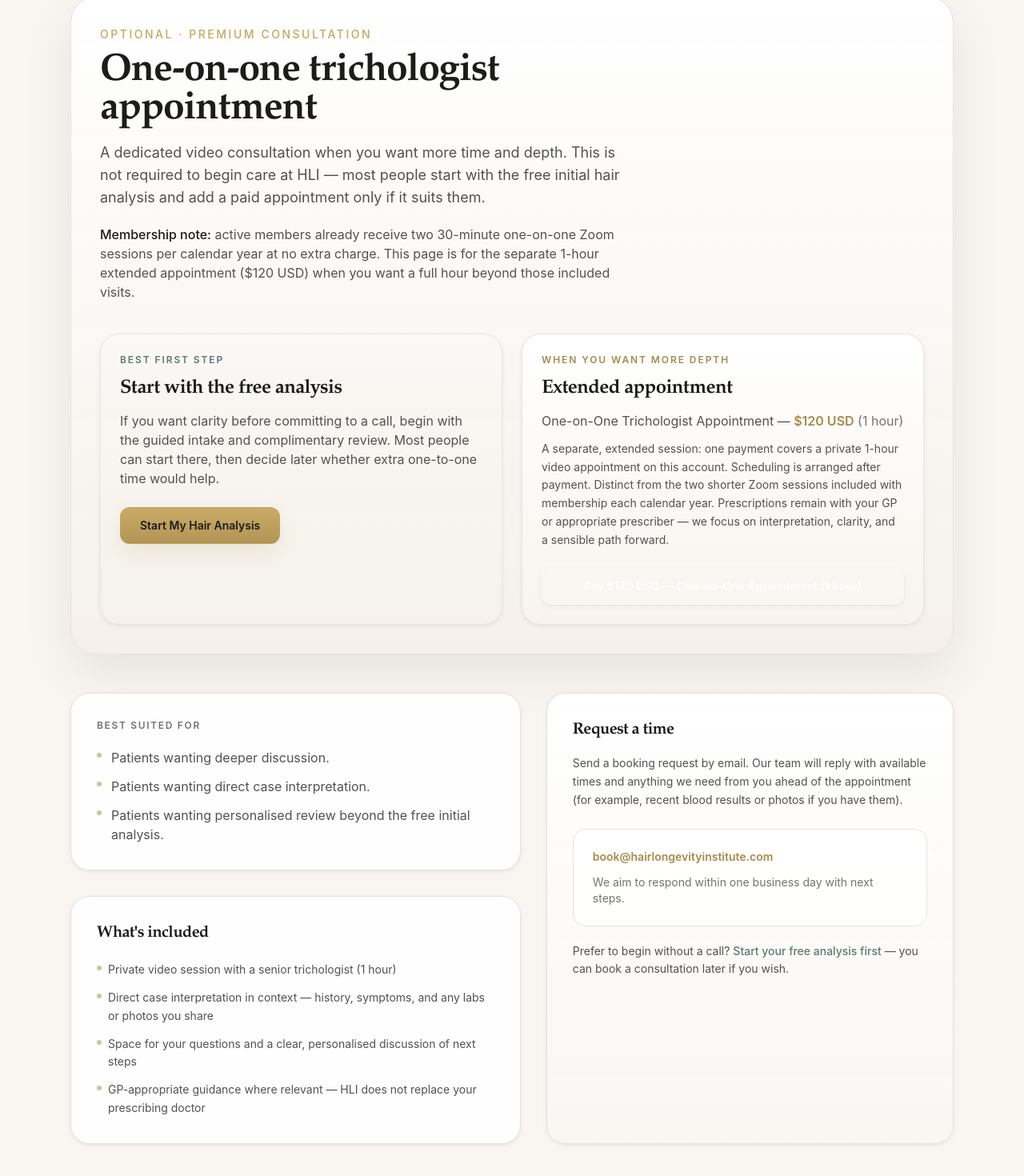
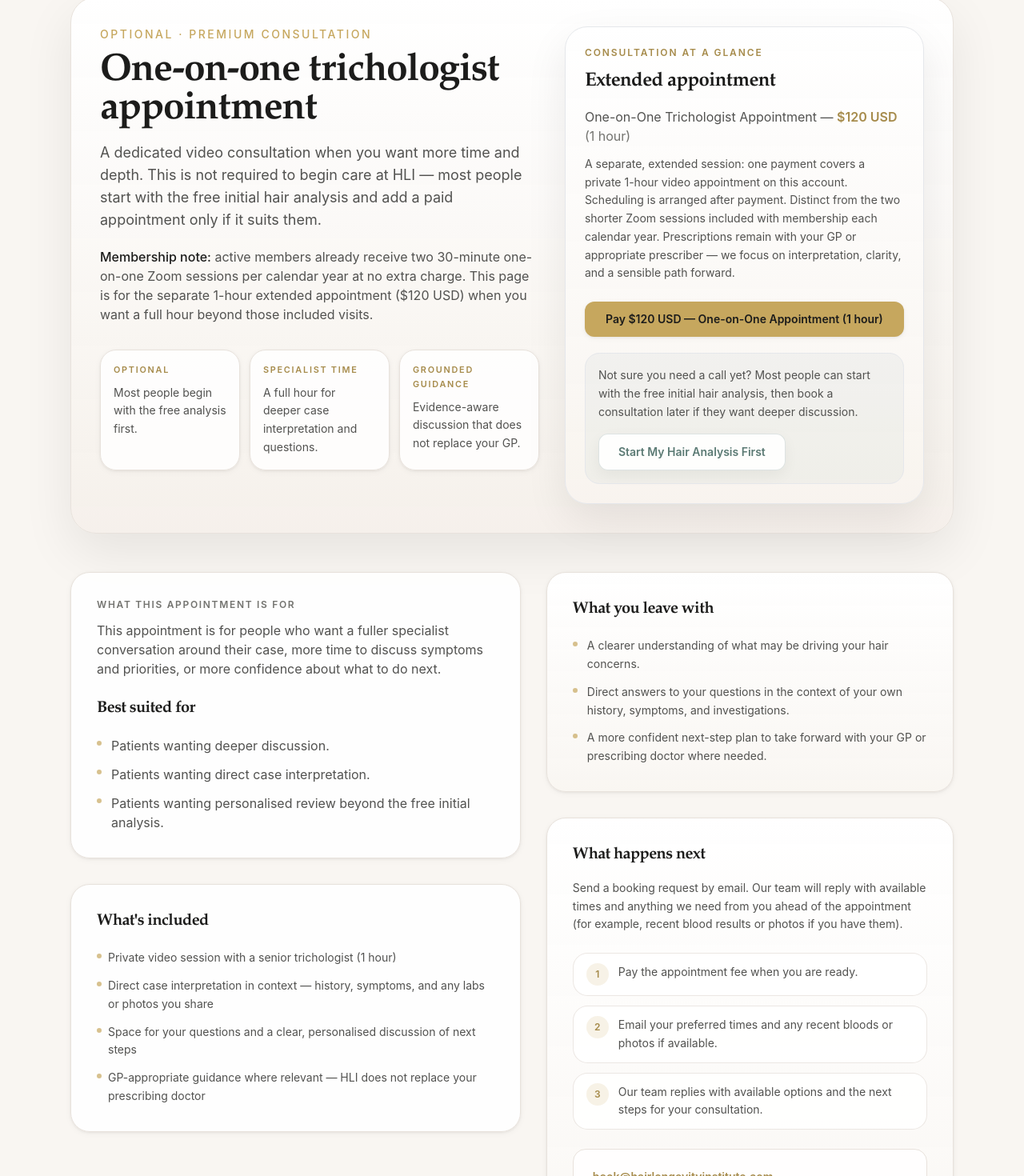
Before and after one commit to Hairaudit-v2/G-HairLongevityInstitute, a Next.js app: page /book in a window 1280 px wide. Shown: the part 198-1668 px from the top of the page at 80% size. Built offline with nearby package versions, Linux system fonts and the light colour scheme; no server answers.

Commit message:
Refine HLI booking consultation presentation.
Improve the booking page hierarchy and consultation framing so the paid option feels clearer and calmer while preserving metadata, internal links, and checkout flow behavior.

```diff
--- a/app/book/page.tsx
+++ b/app/book/page.tsx
@@ -22,10 +22,28 @@ export const metadata: Metadata = buildPageMetadata({
 const BOOK_EMAIL = "book@hairlongevityinstitute.com";
 const BOOK_MAILTO = `mailto:${BOOK_EMAIL}?subject=${encodeURIComponent("One-on-One Trichologist Appointment — booking request")}`;
 
+const CONSULTATION_REASSURANCE = [
+  { label: "Optional", value: "Most people begin with the free analysis first." },
+  { label: "Specialist time", value: "A full hour for deeper case interpretation and questions." },
+  { label: "Grounded guidance", value: "Evidence-aware discussion that does not replace your GP." },
+] as const;
+
 const BEST_SUITED_FOR = [
   "Patients wanting deeper discussion.",
   "Patients wanting direct case interpretation.",
   "Patients wanting personalised review beyond the free initial analysis.",
+] as const;
+
+const WHAT_YOU_LEAVE_WITH = [
+  "A clearer understanding of what may be driving your hair concerns.",
+  "Direct answers to your questions in the context of your own history, symptoms, and investigations.",
+  "A more confident next-step plan to take forward with your GP or prescribing doctor where needed.",
+] as const;
+
+const BOOKING_STEPS = [
+  "Pay the appointment fee when you are ready.",
+  "Email your preferred times and any recent bloods or photos if available.",
+  "Our team replies with available options and the next steps for your consultation.",
 ] as const;
 
 export default async function BookPage({
@@ -62,7 +80,9 @@ export default async function BookPage({
               </p>
             </div>
           ) : null}
-          <div className="rounded-[2rem] border border-[rgb(var(--border-soft))] bg-[linear-gradient(180deg,rgba(255,255,255,0.97)_0%,rgba(245,240,235,0.94)_100%)] p-6 shadow-[0_24px_64px_rgba(0,0,0,0.08)] md:p-9">
+          <div className="rounded-[2rem] border border-[rgb(var(--border-soft))] bg-[linear-gradient(180deg,rgba(255,255,255,0.98)_0%,rgba(245,240,235,0.94)_100%)] p-6 shadow-[0_24px_64px_rgba(0,0,0,0.08)] md:p-9">
+            <div className="grid gap-8 lg:grid-cols-[minmax(0,1.1fr)_minmax(320px,0.9fr)] lg:items-start">
+              <div className="max-w-3xl">
                 <p className="text-sm font-medium tracking-[0.18em] text-[rgb(var(--gold))]">
                   OPTIONAL · PREMIUM CONSULTATION
                 </p>
@@ -81,31 +101,29 @@ export default async function BookPage({
                   visits.
                 </p>
 
-            <div className="mt-10 grid gap-6 lg:grid-cols-2">
-              <div className="rounded-[1.5rem] border border-[rgb(var(--medical))]/18 bg-white/88 p-6 shadow-soft">
-                <p className="text-xs font-semibold uppercase tracking-[0.16em] text-[rgb(var(--medical))]">
-                  Best first step
+                <div className="mt-8 grid gap-3 sm:grid-cols-3">
+                  {CONSULTATION_REASSURANCE.map((item) => (
+                    <div
+                      key={item.label}
+                      className="rounded-[1.25rem] border border-[rgb(var(--border-soft))] bg-white/85 px-4 py-4 shadow-soft"
+                    >
+                      <p className="text-[0.68rem] font-semibold uppercase tracking-[0.16em] text-[rgb(var(--gold-dark))]">
+                        {item.label}
                       </p>
-                <h2 className="mt-3 text-2xl font-semibold tracking-tight text-[rgb(var(--text-primary))]">
-                  Start with the free analysis
-                </h2>
-                <p className="mt-3 text-sm leading-relaxed text-[rgb(var(--text-secondary))] sm:text-base">
-                  If you want clarity before committing to a call, begin with the guided intake and complimentary
-                  review. Most people can start there, then decide later whether extra one-to-one time would help.
-                </p>
-                <div className="mt-6">
-                  <PrimaryButton href={startHref}>Start My Hair Analysis</PrimaryButton>
+                      <p className="mt-2 text-sm leading-relaxed text-[rgb(var(--text-secondary))]">{item.value}</p>
+                    </div>
+                  ))}
                 </div>
               </div>
 
-              <div className="rounded-[1.5rem] border border-[rgb(var(--gold))]/22 bg-[linear-gradient(180deg,rgba(255,255,255,0.96)_0%,rgba(248,244,239,0.96)_100%)] p-6 shadow-soft">
+              <div className="rounded-[1.75rem] border border-[rgb(var(--gold))]/24 bg-[linear-gradient(180deg,rgba(255,255,255,1)_0%,rgba(248,244,239,0.96)_100%)] p-6 shadow-[0_20px_52px_rgba(0,0,0,0.08)]">
                 <p className="text-xs font-semibold uppercase tracking-[0.16em] text-[rgb(var(--gold-dark))]">
-                  When you want more depth
+                  Consultation at a glance
                 </p>
                 <h2 className="mt-3 text-2xl font-semibold tracking-tight text-[rgb(var(--text-primary))]">
                   Extended appointment
                 </h2>
-                <p className="mt-3 text-sm leading-relaxed text-[rgb(var(--text-secondary))] sm:text-base">
+                <p className="mt-4 text-sm leading-relaxed text-[rgb(var(--text-secondary))] sm:text-base">
                   One-on-One Trichologist Appointment — <span className="font-semibold text-[rgb(var(--gold-dark))]">$120 USD</span>{" "}
                   <span className="text-[rgb(var(--text-muted))]">(1 hour)</span>
                 </p>
@@ -114,9 +132,18 @@ export default async function BookPage({
                   interpretation, clarity, and a sensible path forward.
                 </p>
                 <div className="mt-6">
-                  <EntitlementAwareCheckoutButton offering={HLI_OFFERING.TRICHOLOGIST_APPOINTMENT} theme="light">
+                  <EntitlementAwareCheckoutButton offering={HLI_OFFERING.TRICHOLOGIST_APPOINTMENT} theme="gold">
                     Pay $120 USD — One-on-One Appointment (1 hour)
                   </EntitlementAwareCheckoutButton>
+                </div>
+                <div className="mt-5 rounded-[1.15rem] border border-[rgb(var(--medical))]/12 bg-[rgb(var(--medical))]/[0.05] px-4 py-4">
+                  <p className="text-sm leading-relaxed text-[rgb(var(--text-secondary))]">
+                    Not sure you need a call yet? Most people can start with the free initial hair analysis, then book a
+                    consultation later if they want deeper discussion.
+                  </p>
+                  <div className="mt-4">
+                    <SecondaryButton href={startHref}>Start My Hair Analysis First</SecondaryButton>
+                  </div>
                 </div>
               </div>
             </div>
@@ -125,7 +152,12 @@ export default async function BookPage({
           <div className="mt-12 grid gap-8 lg:grid-cols-[1.05fr_0.95fr]">
             <div className="space-y-8">
               <div className="rounded-[1.5rem] border border-[rgb(var(--border-soft))] bg-white/90 p-7 shadow-soft md:p-8">
-                <p className="text-xs font-semibold uppercase tracking-[0.14em] text-[rgb(var(--text-muted))]">Best suited for</p>
+                <p className="text-xs font-semibold uppercase tracking-[0.14em] text-[rgb(var(--text-muted))]">What this appointment is for</p>
+                <p className="mt-3 text-sm leading-relaxed text-[rgb(var(--text-secondary))] md:text-base">
+                  This appointment is for people who want a fuller specialist conversation around their case, more time
+                  to discuss symptoms and priorities, or more confidence about what to do next.
+                </p>
+                <h2 className="mt-6 text-xl font-semibold text-[rgb(var(--text-primary))]">Best suited for</h2>
                 <ul className="mt-5 space-y-3 text-sm leading-relaxed text-[rgb(var(--text-secondary))] md:text-base">
                   {BEST_SUITED_FOR.map((line) => (
                     <li key={line} className="flex gap-3">
@@ -159,12 +191,38 @@ export default async function BookPage({
               </div>
             </div>
 
+            <div className="space-y-8">
               <div className="rounded-[1.5rem] border border-[rgb(var(--border-soft))] bg-[linear-gradient(180deg,rgba(255,255,255,1)_0%,rgba(249,246,242,0.96)_100%)] p-7 shadow-soft md:p-8">
-              <h2 className="text-xl font-semibold text-[rgb(var(--text-primary))]">Request a time</h2>
+                <h2 className="text-xl font-semibold text-[rgb(var(--text-primary))]">What you leave with</h2>
+                <ul className="mt-5 space-y-3 text-sm leading-relaxed text-[rgb(var(--text-secondary))]">
+                  {WHAT_YOU_LEAVE_WITH.map((line) => (
+                    <li key={line} className="flex gap-3">
+                      <span className="mt-1.5 h-1.5 w-1.5 shrink-0 rounded-full bg-[rgb(var(--gold))]/70" aria-hidden />
+                      <span>{line}</span>
+                    </li>
+                  ))}
+                </ul>
+              </div>
+
+              <div className="rounded-[1.5rem] border border-[rgb(var(--border-soft))] bg-[linear-gradient(180deg,rgba(255,255,255,1)_0%,rgba(249,246,242,0.96)_100%)] p-7 shadow-soft md:p-8">
+                <h2 className="text-xl font-semibold text-[rgb(var(--text-primary))]">What happens next</h2>
                 <p className="mt-4 text-sm leading-relaxed text-[rgb(var(--text-secondary))]">
                   Send a booking request by email. Our team will reply with available times and anything we need from you
                   ahead of the appointment (for example, recent blood results or photos if you have them).
                 </p>
+                <ol className="mt-6 space-y-3">
+                  {BOOKING_STEPS.map((step, index) => (
+                    <li
+                      key={step}
+                      className="flex gap-3 rounded-[1.15rem] border border-[rgb(var(--border-soft))]/80 bg-white/85 px-4 py-3 text-sm leading-relaxed text-[rgb(var(--text-secondary))]"
+                    >
+                      <span className="inline-flex h-7 w-7 shrink-0 items-center justify-center rounded-full bg-[rgb(var(--gold))]/15 text-xs font-semibold text-[rgb(var(--gold-dark))]">
+                        {index + 1}
+                      </span>
+                      <span>{step}</span>
+                    </li>
+                  ))}
+                </ol>
                 <div className="mt-6 rounded-2xl border border-[rgb(var(--border-soft))] bg-white/90 p-6">
                   <p className="text-sm text-[rgb(var(--text-primary))]">
                     <a
@@ -188,6 +246,7 @@ export default async function BookPage({
                 </p>
               </div>
             </div>
+          </div>
 
           <EcosystemCrossLinks
             currentSite="hli"
@@ -197,15 +256,32 @@ export default async function BookPage({
             className="mt-14"
           />
 
-          <div className="mt-10 flex flex-col gap-4 sm:flex-row sm:flex-wrap sm:items-center">
+          <div className="mt-10 rounded-[1.5rem] border border-[rgb(var(--border-soft))] bg-white/92 p-6 shadow-soft">
+            <p className="text-xs font-semibold uppercase tracking-[0.14em] text-[rgb(var(--gold-dark))]">
+              Optional next steps
+            </p>
+            <h2 className="mt-3 text-2xl font-semibold tracking-tight text-[rgb(var(--text-primary))]">
+              Choose the level of support that feels right for you
+            </h2>
+            <p className="mt-3 max-w-2xl text-sm leading-relaxed text-[rgb(var(--text-secondary))] sm:text-base">
+              You can start with the free analysis, review the wider pricing options, or move ahead with a one-on-one
+              appointment now if you already know you want deeper specialist discussion.
+            </p>
+            <div className="mt-6 flex flex-col gap-4 sm:flex-row sm:flex-wrap sm:items-center">
               <PrimaryButton href={startHref}>Start My Hair Analysis</PrimaryButton>
+              <EntitlementAwareCheckoutButton offering={HLI_OFFERING.TRICHOLOGIST_APPOINTMENT} theme="soft">
+                Pay $120 USD — One-on-One Appointment (1 hour)
+              </EntitlementAwareCheckoutButton>
               <SecondaryButton href="/pricing">View pricing</SecondaryButton>
+            </div>
+            <div className="mt-4">
             <Link
               href="/"
               className="inline-flex min-h-[44px] items-center justify-center rounded-2xl border border-[rgb(var(--border-soft))] bg-white px-6 py-3 text-sm font-semibold text-[rgb(var(--text-primary))] transition hover:bg-subtle"
             >
               ← Back to home
             </Link>
+            </div>
           </div>
         </Container>
       </section>
--- a/components/public/EntitlementAwareCheckoutButton.tsx
+++ b/components/public/EntitlementAwareCheckoutButton.tsx
@@ -20,7 +20,7 @@ export function EntitlementAwareCheckoutButton({
   children,
 }: {
   offering: HliPaymentOffering;
-  theme?: "gold" | "light";
+  theme?: "gold" | "light" | "soft";
   children: React.ReactNode;
 }) {
   const [eligibility, setEligibility] = useState<PurchaseEligibility | null>(null);
@@ -47,12 +47,20 @@ export function EntitlementAwareCheckoutButton({
   }, [offering]);
 
   if (loaded && eligibility && !eligibility.canPurchase) {
+    const bodyClass =
+      theme === "light"
+        ? "text-sm leading-relaxed text-white/75"
+        : "text-sm leading-relaxed text-[rgb(var(--text-secondary))]";
+    const linkClass =
+      theme === "light"
+        ? "inline-block text-sm font-medium text-[rgb(var(--gold))] underline-offset-2 hover:underline"
+        : "inline-block text-sm font-medium text-medical underline-offset-2 hover:underline";
     return (
       <div className="max-w-md space-y-2">
-        <p className="text-sm leading-relaxed text-white/75">{eligibility.patientMessage}</p>
+        <p className={bodyClass}>{eligibility.patientMessage}</p>
         <Link
           href="/portal/dashboard"
-          className="inline-block text-sm font-medium text-[rgb(var(--gold))] underline-offset-2 hover:underline"
+          className={linkClass}
         >
           View account &amp; billing in portal
         </Link>
--- a/components/public/PaymentCheckoutButton.tsx
+++ b/components/public/PaymentCheckoutButton.tsx
@@ -15,8 +15,8 @@ export function PaymentCheckoutButton({
   offering: HliPaymentOffering;
   children: React.ReactNode;
   className?: string;
-  /** gold: light pages; light: dark sections (membership/book) */
-  theme?: "gold" | "light";
+  /** gold: primary on light pages; light: primary on dark sections; soft: low-pressure premium secondary */
+  theme?: "gold" | "light" | "soft";
 }) {
   const [pending, setPending] = useState(false);
   const [error, setError] = useState<string | null>(null);
@@ -24,6 +24,8 @@ export function PaymentCheckoutButton({
   const base =
     theme === "light"
       ? "inline-flex min-h-[44px] min-w-[44px] items-center justify-center rounded-btn border border-white/20 bg-white/10 px-6 py-3 text-sm font-semibold text-white shadow-soft transition hover:bg-white/15 focus:outline-none focus:ring-2 focus:ring-[rgb(var(--gold))]/50 focus:ring-offset-2 focus:ring-offset-[rgb(var(--bg-dark))] disabled:opacity-60"
+      : theme === "soft"
+        ? "inline-flex min-h-[44px] min-w-[44px] items-center justify-center rounded-btn border border-[rgb(var(--gold))]/20 bg-white/92 px-6 py-3 text-sm font-semibold text-[rgb(var(--gold-dark))] shadow-[0_10px_26px_rgba(0,0,0,0.05)] transition duration-200 hover:-translate-y-0.5 hover:border-[rgb(var(--gold))]/35 hover:bg-[rgb(var(--gold))]/[0.06] focus:outline-none focus:ring-2 focus:ring-[rgb(var(--gold))]/40 focus:ring-offset-2 focus:ring-offset-[rgb(var(--bg-page))] disabled:opacity-60"
       : "inline-flex min-h-[44px] min-w-[44px] items-center justify-center rounded-btn bg-[rgb(var(--gold))] px-6 py-3 text-sm font-semibold text-[rgb(var(--text-primary))] shadow-soft transition hover:opacity-92 focus:outline-none focus:ring-2 focus:ring-[rgb(var(--gold))] focus:ring-offset-2 focus:ring-offset-[rgb(var(--bg-page))] disabled:opacity-60";
 
   const onClick = async () => {
```
Lines whose indentation alone changed are shown as unchanged.
